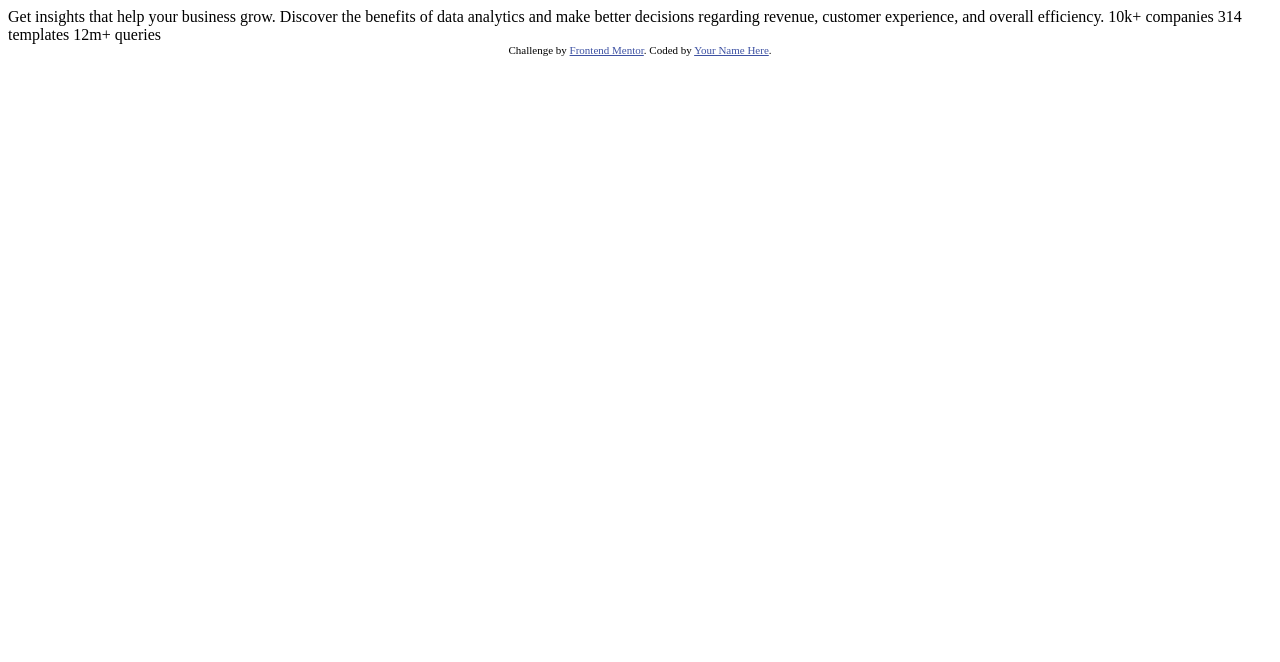
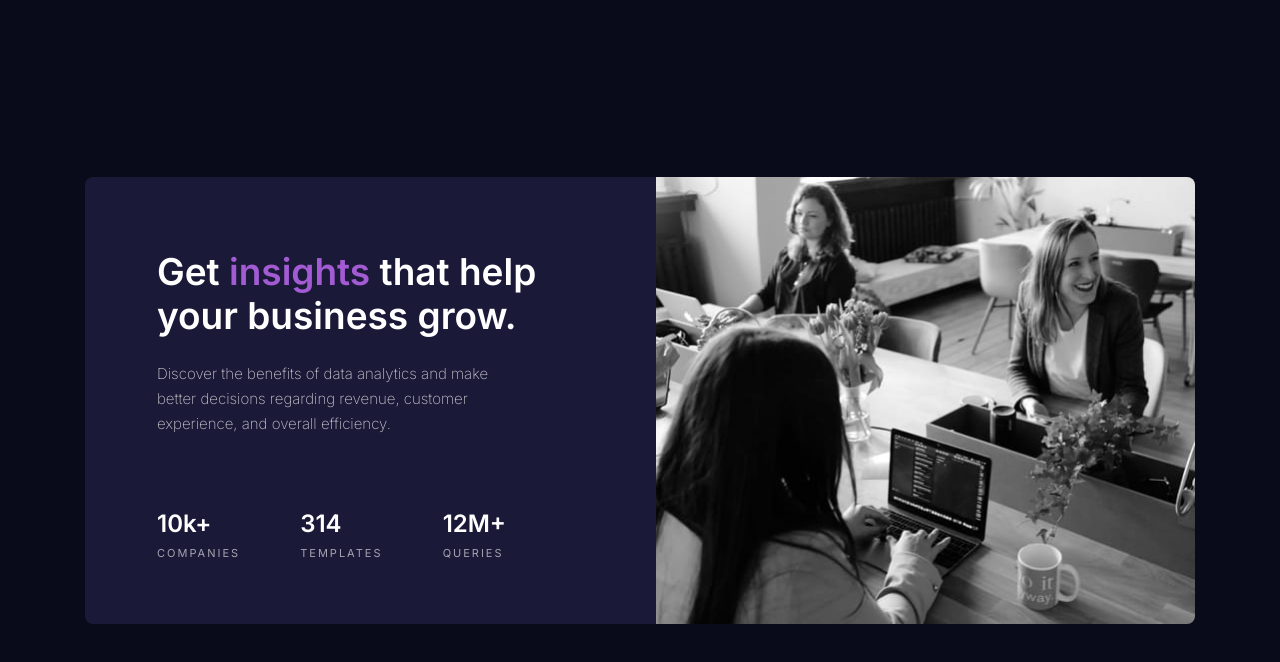
Before and after one commit to rique223/Stat-preview-card, a plain HTML site: page stats-preview-card-component-main/index.html in a window 1280 px wide. Drawn offline with Linux system fonts and the light colour scheme.

Commit message:
Commit pré
Estruturação e estilização quase prontos. Vou organizar melhor o código, fazer o overlay e entregar o desafio.

```diff
--- a/stats-preview-card-component-main/index.html
+++ b/stats-preview-card-component-main/index.html
@@ -1,33 +1,67 @@
 <!DOCTYPE html>
 <html lang="en">
+
 <head>
   <meta charset="UTF-8">
-  <meta name="viewport" content="width=device-width, initial-scale=1.0"> <!-- displays site properly based on user's device -->
+  <meta name="viewport" content="width=device-width, initial-scale=1.0">
+  <!-- displays site properly based on user's device -->
 
   <link rel="icon" type="image/png" sizes="32x32" href="./images/favicon-32x32.png">
+  <link rel="stylesheet" href="styles.css">
 
   <title>Frontend Mentor | Stats preview card component</title>
 
-  <!-- Feel free to remove these styles or customise in your own stylesheet 👍 -->
   <style>
-    .attribution { font-size: 11px; text-align: center; }
-    .attribution a { color: hsl(228, 45%, 44%); }
+    .attribution {
+      font-size: 11px;
+      text-align: center;
+    }
+
+    .attribution a {
+      color: hsl(228, 45%, 44%);
+    }
   </style>
 </head>
+
 <body>
+  <div class="container">
+    <section class="text">
+      <div class="textRow">
+        <h1>
+          Get <span class="insights">insights</span> that help your business grow.
+        </h1>
 
-  Get insights that help your business grow.
+        <p>
+          Discover the benefits of data analytics and make better decisions regarding revenue, customer
+          experience, and overall efficiency.
+        </p>
+      </div>
 
-  Discover the benefits of data analytics and make better decisions regarding revenue, customer
-  experience, and overall efficiency.
+      <div class="numbersRow">
+        <div>
+          <span class="highlighted">10k+</span>
+          <p>companies</p>
+        </div>
 
-  10k+ companies
-  314 templates
-  12m+ queries
+        <div>
+          <span class="highlighted">314</span>
+          <p>templates</p>
+        </div>
 
-  <div class="attribution">
+        <div>
+          <span class="highlighted">12M+</span>
+          <p>queries</p>
+        </div>
+      </div>
+    </section>
+
+    <img src="./images/image-header-desktop.jpg" alt="Grupo de executivas trabalhando." />
+  </div>
+
+  <!-- <div class="attribution">
     Challenge by <a href="https://www.frontendmentor.io?ref=challenge" target="_blank">Frontend Mentor</a>.
-    Coded by <a href="#">Your Name Here</a>.
-  </div>
+    Coded by <a href="#">Hennrique Guimarães Ribeiro</a>.
+  </div> -->
 </body>
+
 </html>
--- /dev/null
+++ b/stats-preview-card-component-main/styles.css
@@ -0,0 +1,89 @@
+@import url("https://fonts.googleapis.com/css2?family=Inter:wght@100;200;300;400;500;600;700;800;900&display=swap");
+
+html,
+body {
+  height: 100%;
+  width: 100%;
+  padding: 0;
+  margin: 0;
+  box-sizing: border-box;
+  font-family: "Inter";
+  background: hsl(233, 47%, 7%);
+}
+
+body {
+  display: flex;
+  flex-direction: column;
+
+  align-items: center;
+  justify-content: center;
+}
+
+img {
+  border-radius: 0 8px 8px 0;
+  width: 48.6%;
+}
+
+.container {
+  display: flex;
+  flex-direction: row;
+  justify-content: space-between;
+  width: 1110px;
+  height: 447px;
+
+  background-color: hsl(244, 38%, 16%);
+  border-radius: 8px;
+  color: hsl(0, 0%, 100%);
+}
+
+.text {
+  margin: 2.7rem 7rem 3.5rem 4.5rem;
+  display: flex;
+  flex-direction: column;
+  align-content: space-between;
+  width: 51.4%;
+}
+
+.insights {
+  color: #a25bd3;
+}
+
+.highlighted {
+  font-weight: 600;
+  font-size: 24px;
+  margin: 0 0 10px 0;
+}
+
+.numbersRow {
+  display: flex;
+  flex-direction: row;
+  justify-content: space-between;
+  margin-top: auto;
+}
+
+.numbersRow p {
+  margin: 0;
+  padding-right: 2.5rem;
+  line-height: 30px;
+  text-transform: uppercase;
+  font-size: 11px;
+  letter-spacing: 2px;
+  color: hsla(0, 0%, 100%, 0.6);
+}
+
+.textRow p {
+  font-weight: 200;
+  font-size: 15px;
+  line-height: 25px;
+  margin-right: 2rem;
+  color: hsla(0, 0%, 100%, 0.75);
+  margin-top: 0;
+}
+
+.textRow h1 {
+  line-height: 44px;
+  font-size: 37px;
+  font-weight: 600;
+  color: hsl(0, 0%, 100%);
+  margin-bottom: 23px;
+}
```
